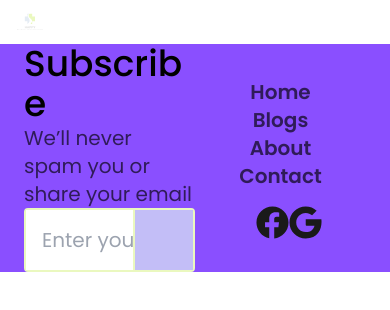
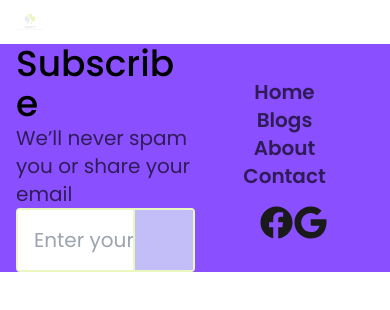
Before and after one commit to rozhiar-tech/Happy, a React (Create React App) app: page /login in a window 390 px wide. Shown: the top 310 px of the page. Built offline with nearby package versions, Linux system fonts and the light colour scheme; some icons are missing.

Commit message:
Style Footer
Adjust footer's padding

```diff
--- a/src/components/Footer/Footer.js
+++ b/src/components/Footer/Footer.js
@@ -9,7 +9,7 @@ function Footer() {
   const [email, setEmail] = useState('');
 
   return (
-    <footer className="sm:py-4 px-6 sm:px-16 bg-lavender-indigo relative bottom-0 left-0 break-words w-screen h-fit sm:h-60">
+    <footer className="sm:py-4 px-4 sm:px-16 bg-lavender-indigo relative bottom-0 left-0 break-words w-screen h-fit sm:h-60">
       <div className="flex justify-between items-center w-full h-full">
         <div className="flex flex-col justify-evenly w-6/12 h-full">
           <div>
```
